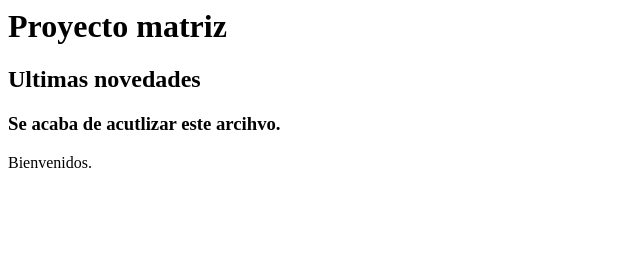
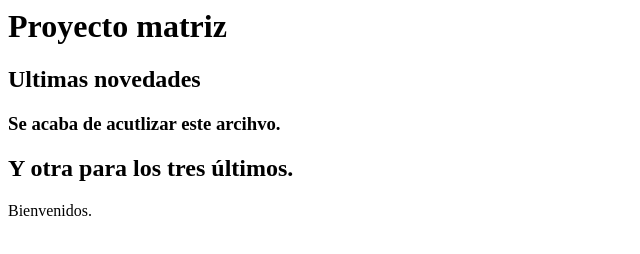
Before and after one commit to Dmoya112/proyecto-matriz, a plain HTML site: page index.html in a window 1280 px wide. Shown: the whole page, without its empty margins (0-640 px from the left). Drawn offline with Linux system fonts and the light colour scheme.

Commit message:
Update index.html

```diff
--- a/index.html
+++ b/index.html
@@ -4,6 +4,7 @@
 
   <h2> Ultimas novedades</h2>
   <h3>Se acaba de acutlizar este arcihvo.</h3>
+  <h2> Y otra para los tres últimos.</h2>
   <p>Bienvenidos.</p>
 </body>
 </html>
```
